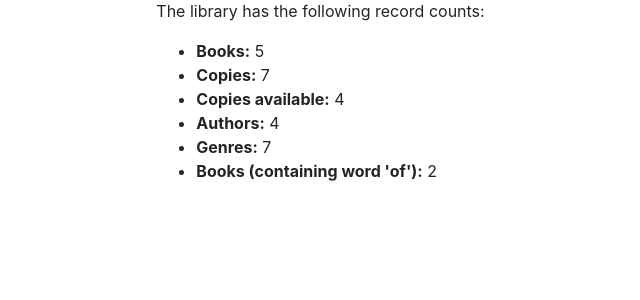
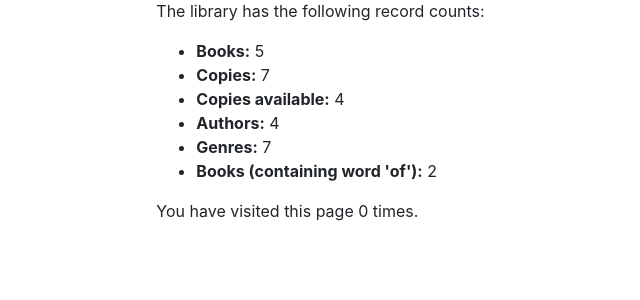
Before and after one commit to arishrehmankhan/django-MDN-locallibrary, a Django app: page /catalog/ in a window 1280 px wide. Shown: the part 143-443 px from the top of the page, without its empty margins (72-712 px from the left). Run offline with Django 3.2, Linux system fonts and the light colour scheme; data comes from the database, SQL or seed files in the repository; both versions use the stored data as it was after the commit; some libraries are stand-ins or nearby versions.

Commit message:
added visit counter of user

```diff
--- a/catalog/templates/index.html
+++ b/catalog/templates/index.html
@@ -12,4 +12,5 @@
     <li><strong>Genres:</strong> {{ num_genre }}</li>
     <li><strong>Books (containing word 'of'):</strong> {{ num_books_containing_of }}</li>
 </ul>
+<p>You have visited this page {{ num_visits }}{% if num_visits == 1 %} time{% else %} times{% endif %}.</p>
 {% endblock %}
--- a/catalog/views.py
+++ b/catalog/views.py
@@ -14,6 +14,9 @@ def index(request):
     num_genre = Genre.objects.all().count()
     num_books_containing_of = Book.objects.filter(title__icontains='of').count()
 
+    num_visits = request.session.get('num_visits', 0)
+    request.session['num_visits'] = num_visits + 1
+
     context = {
         'num_books': num_books,
         'num_instances': num_instances,
@@ -21,6 +24,7 @@ def index(request):
         'num_authors': num_authors,
         'num_genre': num_genre,
         'num_books_containing_of': num_books_containing_of,
+        'num_visits': num_visits,
     }
 
     return render(request, 'index.html', context=context)
```
Also changed, not shown: db.sqlite3.
